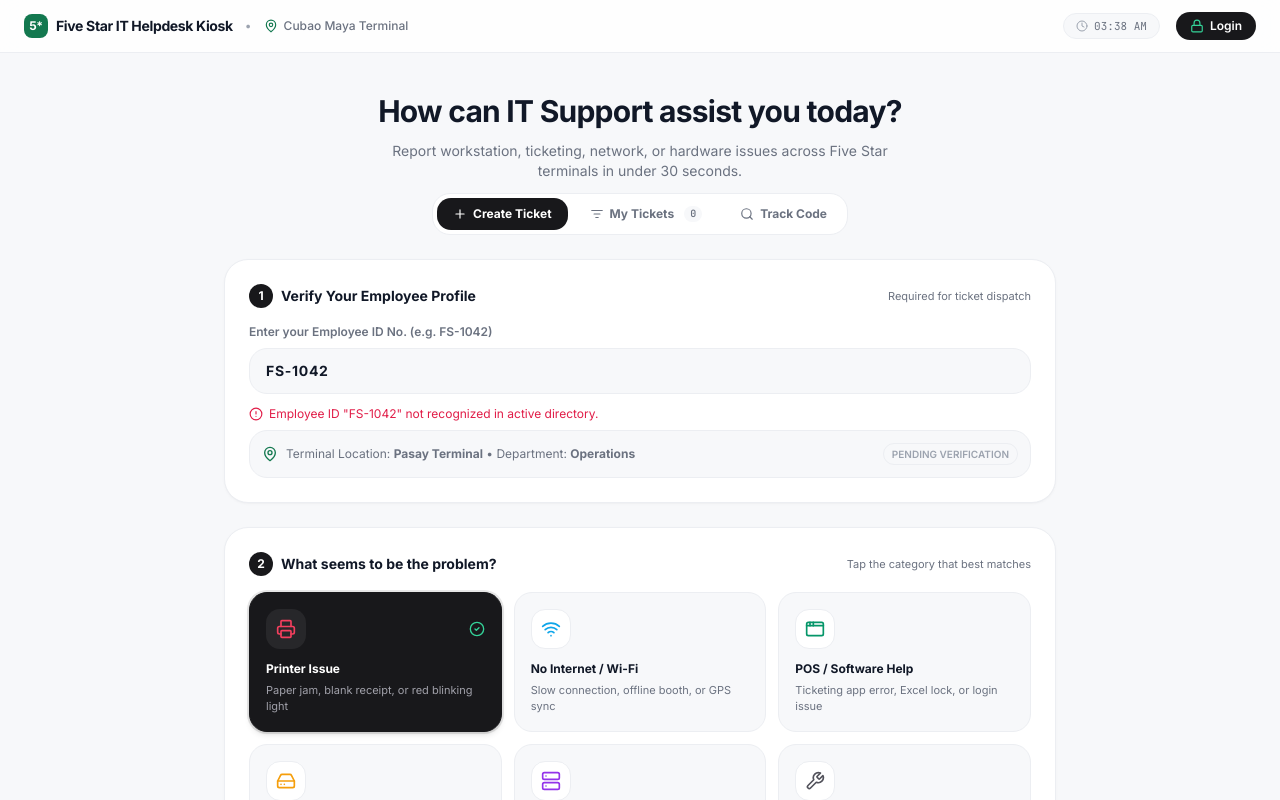
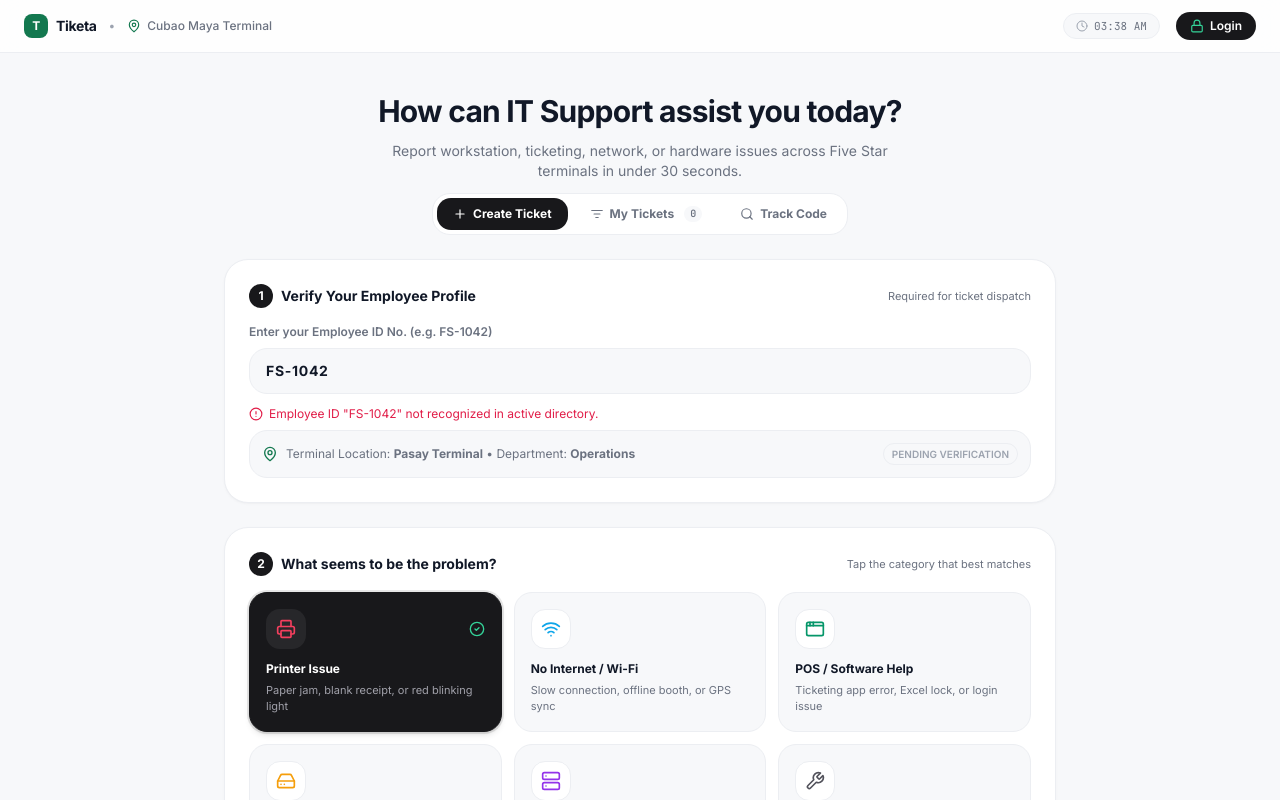
Before and after one commit to jfflpz/Tiketa2.0, a React (Vite) app in the folder frontend/: page / in a window 1280 px wide. Shown: the top 800 px of the page. Built offline with nearby package versions, Linux system fonts and the light colour scheme; no server answers.

Commit message:
fix(kiosk): replace 'Five Star IT Helpdesk Kiosk' header with 'Tiketa'

```diff
--- a/frontend/src/features/kiosk/components/KioskTopBar.tsx
+++ b/frontend/src/features/kiosk/components/KioskTopBar.tsx
@@ -30,9 +30,9 @@ export const KioskTopBar: React.FC<KioskTopBarProps> = ({ hubName }) => {
       <div className="flex items-center gap-3">
         <div className="flex items-center gap-2 font-bold tracking-tight text-ink text-sm">
           <div className="w-6 h-6 rounded-lg bg-brand flex items-center justify-center text-white font-black text-xs">
-            5*
+            T
           </div>
-          <span>Five Star IT Helpdesk Kiosk</span>
+          <span>Tiketa</span>
         </div>
         <span className="hidden sm:inline-block text-ink-faint">•</span>
         <div className="hidden sm:flex items-center gap-1.5 text-ink-subtle">
```
